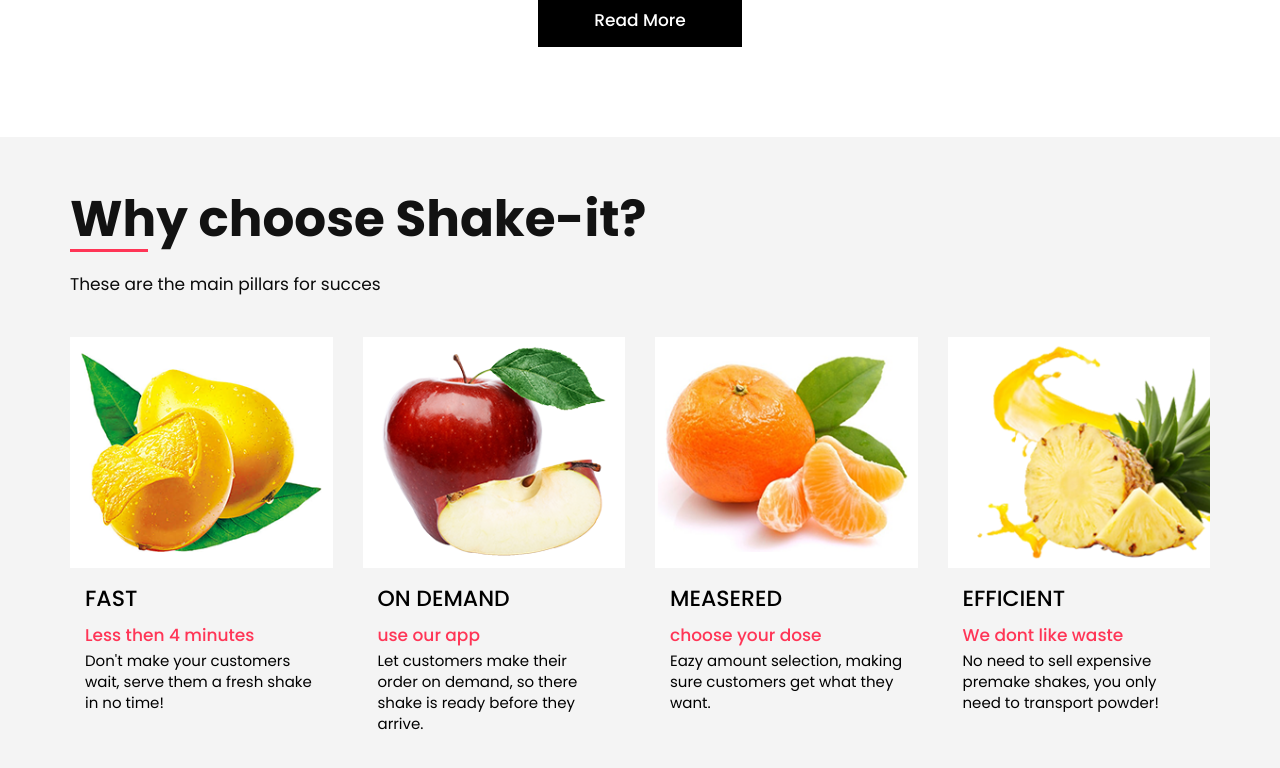
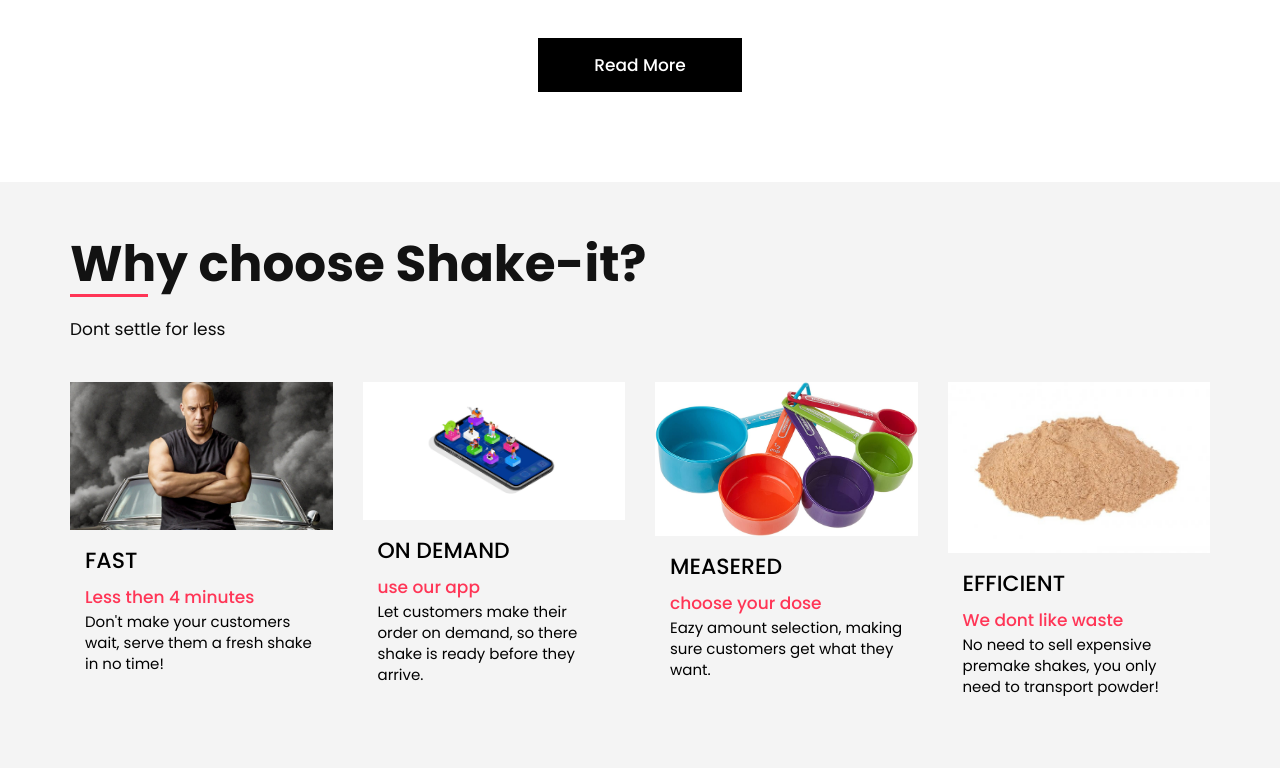
Before and after one commit to AP-Valley-shakeIt/website, a plain HTML site: page web/index.html in a window 1280 px wide. Shown: the part 1940-2708 px from the top of the page. Drawn offline with nearby package versions, Linux system fonts and the light colour scheme; a web font is replaced by a local one.

Commit message:
BIG FIX to why

```diff
--- a/web/index.html
+++ b/web/index.html
@@ -101,7 +101,7 @@
                         <div class="text_box">
                            <span style="color: white;">Launching soon!</span>
                            <h1> <strong>Shake It</strong> <br>Shaker</h1>
-                           <a class="read_more" href="#about" role="button">Explore</a>
+                           <a class="read_more" href="#what" role="button">Explore</a>
                         </div>
                      </div>
                   </div>
@@ -119,12 +119,13 @@
                      <h2>What is Shake-it?</h2>
                      <span>Shake-it is an automatic shake maker, built to save time and deliver 'fresh' shakes. Made for your needs. It offers plug and play setup and easy shake making.</span>
                      <span>Custumers will love this!</span>
+                     <span>Serving fresh shakes, saving time, efficiency en quality.</span>
                   </div>
                </div>
                <div class="col-md-12">
                   <div class="about_img">
                      <figure><img src="images/about.png" alt="#"/></figure>
-                     <a class="read_more" href="Javascript:void(0)"> Read More</a>
+                     <a class="read_more" href="#inside"> Read More</a>
                   </div>
                </div>
             </div>
@@ -140,7 +141,7 @@
                <div class="col-md-7">
                   <div class="titlepage">
                      <h2>Why choose Shake-it?</h2>
-                     <span>These are the main pillars for succes
+                     <span>Dont settle for less
                      </span>
                   </div>
                </div>
@@ -149,7 +150,7 @@
                <div class="col-lg-3 col-md-6 col-sm-6">
                   <div id="ho_bo" class="our_products">
                      <div class="product">
-                        <figure><img src="images/pro1.png" alt="#"/></figure>
+                        <figure><img src="images/fast.jpg" alt="#"/></figure>
                      </div>
                      <h3>FAST</h3>
                      <span>Less then 4 minutes</span>
@@ -159,7 +160,7 @@
                <div class="col-lg-3 col-md-6 col-sm-6">
                   <div id="ho_bo" class="our_products">
                      <div class="product">
-                        <figure><img src="images/pro2.png" alt="#"/></figure>
+                        <figure><img src="images/app.jpg" alt="#"/></figure>
                      </div>
                      <h3>ON DEMAND</h3>
                      <span>use our app</span>
@@ -169,7 +170,7 @@
                <div class="col-lg-3 col-md-6 col-sm-6">
                   <div id="ho_bo" class="our_products">
                      <div class="product">
-                        <figure><img src="images/pro3.png" alt="#"/></figure>
+                        <figure><img src="images/maat.jpg" alt="#"/></figure>
                      </div>
                      <h3>MEASERED</h3>
                      <span>choose your dose</span>
@@ -179,7 +180,7 @@
                <div class="col-lg-3 col-md-6 col-sm-6">
                   <div id="ho_bo" class="our_products">
                      <div class="product">
-                        <figure><img src="images/pro4.png" alt="#"/></figure>
+                        <figure><img src="images/powder.jpg" alt="#"/></figure>
                      </div>
                      <h3>EFFICIENT</h3>
                      <span>We dont like waste</span>
```
Also changed, not shown: web/images/app.jpg (added), web/images/fast.jpg (added), web/images/maat.jpg (added), web/images/powder.jpg (added).
